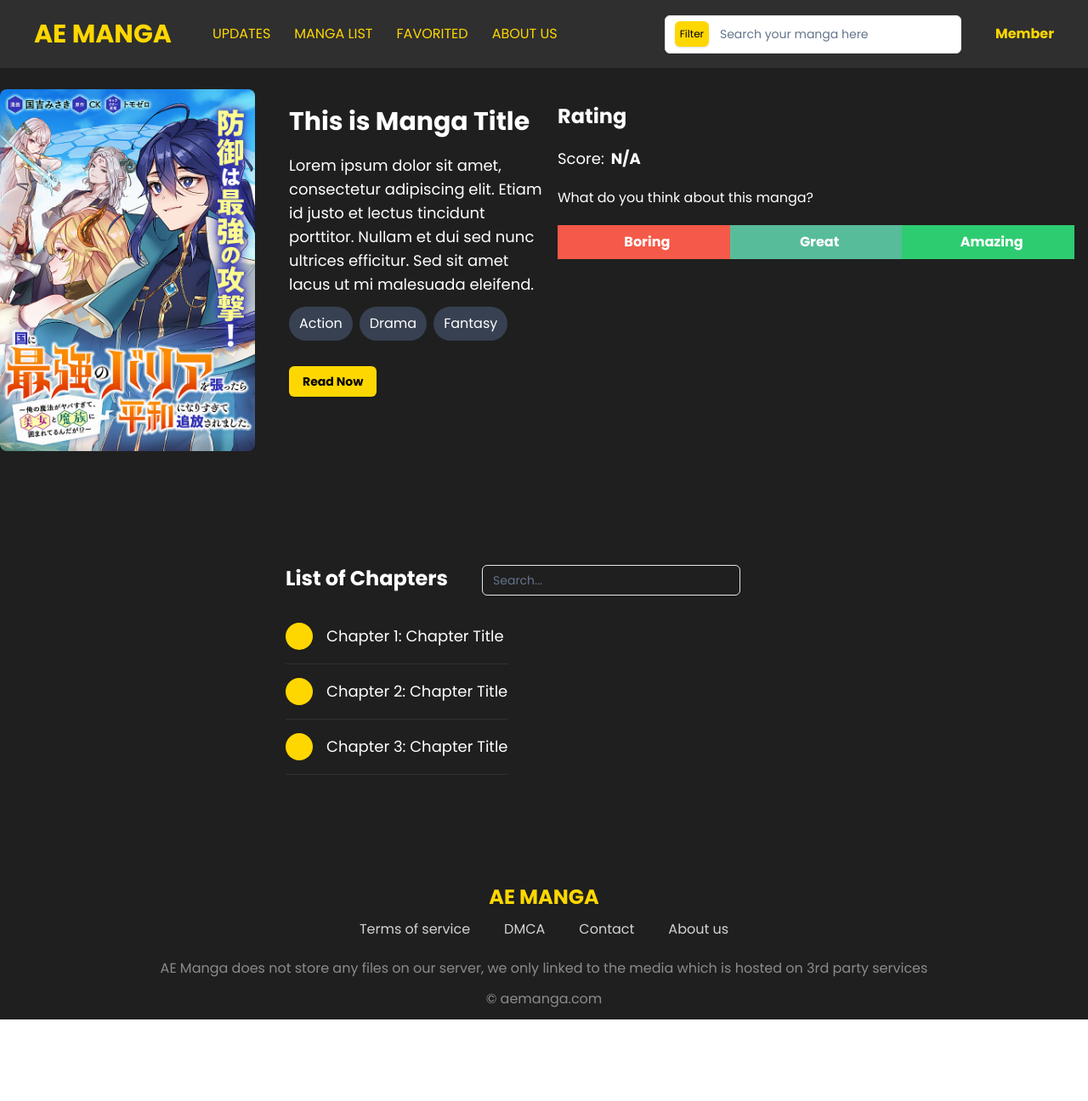
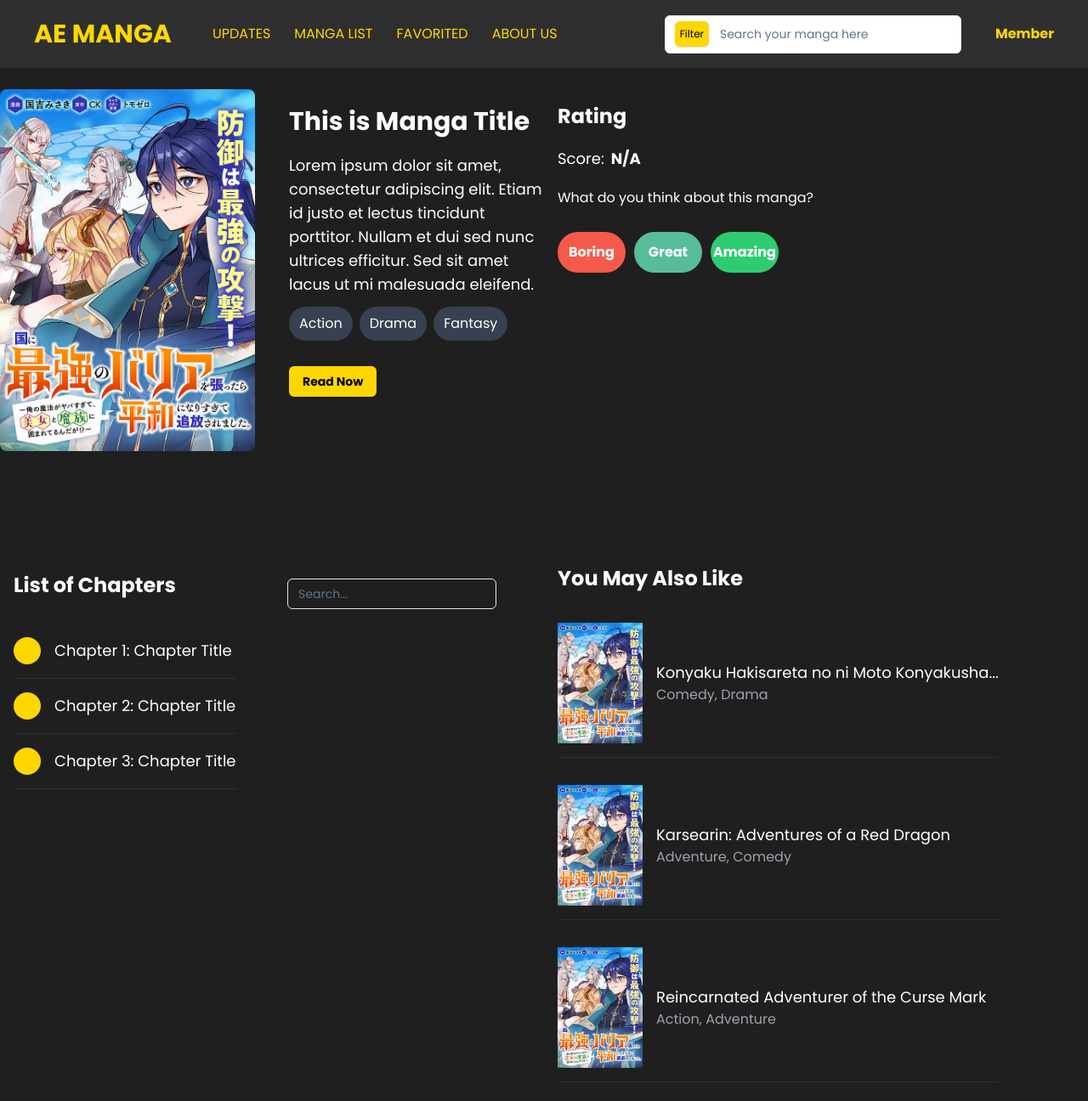
Before and after one commit to hoanggiata/Manga-Reader-Website, a Next.js app: page /detailpage in a window 1280 px wide. Shown: the top 1296 px of the page at 85% size. Before the commit the page ends 1200 px from the top, so only its background shows below. Built offline with nearby package versions, Linux system fonts and the light colour scheme.

Commit message:
Added other related list UI

```diff
--- a/src/app/detailpage/page.tsx
+++ b/src/app/detailpage/page.tsx
@@ -6,7 +6,7 @@ import Image from "next/image";
 import Link from "next/link";
 export default function DetailPage() {
     return (
-        <main className="bg-[#1f1f1f] h-[150vh] relative">
+        <main className="bg-[#1f1f1f] h-[250vh] relative">
             <Header/>
             {/* chi tiết card Manga */}
             <div className="container mx-auto px-4 lg:px-0 flex flex-wrap flex-col lg:flex-row w-full h-[70vh]">
@@ -47,28 +47,31 @@ export default function DetailPage() {
                     <div className="text-white text-base font-light mt-3">
                         <span className="mr-2">What do you think about this manga?</span>
                     </div>
-                <div className="flex flex-row justify-between mt-5">
-                    <button className="w-full py-2 px-4 bg-[#F55949] text-white font-bold hover:text-opacity-75">
-                    {/* onClick={() => handleOptionClick("Boring")}> */}
-                        <span className="mr-2"></span> Boring
+                    <div className="flex flex-wrap gap-2 items-left mt-5">
+                        <div className="mt-2">
+                            <button className="w-20 h-12 rounded-full bg-[#F55949] text-white font-bold hover:text-opacity-75 text-center mr-2.5">
+                                <span>Boring</span>
                             </button>
-                    <button className="w-full py-2 px-4 bg-[#57BC99] text-white font-bold hover:text-opacity-75">
-                    {/*  onClick={() => handleOptionClick("Great")}> */}
-                    <span className="mr-2"></span>Great
+                            <button className="w-20 h-12 rounded-full bg-[#57BC99] text-white font-bold hover:text-opacity-75 text-center mr-2.5">
+                                <span>Great</span>
                             </button>
-                    <button className="w-full py-2 px-4 bg-[#2ECC71] text-white font-bold hover:text-opacity-75">
-                    {/* onClick={() => handleOptionClick("Amazing")}> */}
-                    <span className="mr-2"></span>Amazing
+                            <button className="w-20 h-12 rounded-full bg-[#2ECC71] text-white font-bold hover:text-opacity-75 text-center mr-2.5">
+                                <span>Amazing</span>
                             </button>
+                        </div>
                     </div>
                 </div>
             </div>
 
             {/* List of chapters */}
-            <div className="container mx-auto w-full lg:w-1/2 overflow-auto px-4 pt-10 lg:pt-0 pb-10 flex flex-wrap">
-                <h2 className="text-2xl text-white font-bold mb-5">List of Chapters</h2>
-                <Input className="w-full lg:w-1/2 ml-10" placeholder="Search..." />
-                <ul className="list-none p-0 m-0 border-t-1 border-[#2f2f2f] mt-0">
+            <div className="container mx-auto px-4 lg:px-0 flex flex-wrap flex-col lg:flex-row w-full h-10">
+                <div className="container mx-auto w-full lg:w-1/2 overflow-auto px-4 pt-10 lg:pt-0 pb-10 flex flex-wrap h-[40vh]">
+                    <div className="flex justify-between items-center">
+                        <h2 className="text-2xl text-white font-bold mr-10 mb-5 lg:w-1/2">List of Chapters</h2>
+                        <Input className="w-full lg:w-1/2 ml-10 text-white" placeholder="Search..."/>
+                    </div>
+                    <div>
+                        <ul className="list-none p-0 m-0 border-t-1 border-[#2f2f2f] flex flex-col">
                             <li className="flex items-center border-b border-[#2f2f2f] py-4">
                                 <div className="w-8 h-8 bg-[#FFD700] rounded-full mr-4"></div>
                                 <Link href="#">
@@ -95,13 +98,65 @@ export default function DetailPage() {
                             </li>
                         </ul>
                     </div>
-            {/* Fitter */}
-            <div>
-
                 </div>
-            {/* Comment */}
-            <div>
-
+                {/* Danh sách liên quan */}
+                <div className="container mx-auto w-full lg:w-1/2 overflow-auto px-4 pt-10 lg:pt-0 pb-10 flex flex-wrap">
+                    <h2 className="text-2xl text-white font-bold mb-5">You May Also Like</h2>
+                    <ul className="list-none p-0 m-0 border-t-1 border-[#2f2f2f] mt-0">
+                        <li className="flex items-center border-b border-[#2f2f2f] py-4 mb-4">
+                            <div className="w-15 h-15 bg-gray-200 rounded-full mr-4">
+                                <img src="/images/DemoCover.png" alt="Konyaku Hakisareta no ni Moto Konyakusha..." width="100" height="50" />
+                            </div>
+                            <div className="flex flex-col">
+                                <Link href="#">
+                                <span className="text-white hover:text-opacity-75 text-lg font-medium block cursor-pointer">
+                                    Konyaku Hakisareta no ni Moto Konyakusha...
+                                </span>
+                                </Link>
+                                <span className="text-gray-400 text-base">Comedy, Drama</span>
+                            </div>
+                        </li>
+                        <li className="flex items-center border-b border-[#2f2f2f] py-4 mb-4">
+                            <div className="w-15 h-15 bg-gray-200 rounded-full mr-4">
+                                <img src="/images/DemoCover.png" alt="Karsearin: Adventures of a Red Dragon" width="100" height="50"/>
+                            </div>
+                            <div className="flex flex-col">
+                                <Link href="#">
+                                <span className="text-white hover:text-opacity-75 text-lg font-medium block cursor-pointer">
+                                    Karsearin: Adventures of a Red Dragon
+                                </span>
+                                </Link>
+                                <span className="text-gray-400 text-base">Adventure, Comedy</span>
+                            </div>
+                        </li>
+                        <li className="flex items-center border-b border-[#2f2f2f] py-4 mb-4">
+                            <div className="w-15 h-15 bg-gray-200 rounded-full mr-4">
+                                <img src="/images/DemoCover.png" alt="Reincarnated Adventurer of the Curse Mark" width="100" height="50" />
+                            </div>
+                            <div className="flex flex-col">
+                                <Link href="#">
+                                <span className="text-white hover:text-opacity-75 text-lg font-medium block cursor-pointer">
+                                    Reincarnated Adventurer of the Curse Mark
+                                </span>
+                                </Link>
+                                <span className="text-gray-400 text-base">Action, Adventure</span>
+                            </div>
+                        </li>
+                        {/* <li className="flex items-center border-b border-[#2f2f2f] py-4 mb-4">
+                            <div className="w-15 h-15 bg-gray-200 rounded-full mr-4">
+                                <img src="/images/DemoCover.png" alt="Futari no Lion" width="100" height="50" />
+                            </div>
+                            <div className="flex flex-col">
+                                <Link href="#">
+                                <span className="text-white hover:text-opacity-75 text-lg font-medium block cursor-pointer">
+                                    Futari no Lion
+                                </span>
+                                </Link>
+                                <span className="text-gray-400 text-base">School, Shounen Ai</span>
+                            </div>
+                        </li> */}
+                    </ul>
+                </div>
             </div>
             <Footer/>
         </main>
--- a/src/app/page.tsx
+++ b/src/app/page.tsx
@@ -41,7 +41,7 @@ export default function Home() {
             <div style={{gridTemplateColumns: "repeat(2,400px)",gridAutoRows:"270px"}} className="grid gap-[10px] md:grid-cols-1">
 
               <div className="relative p-4 lg:m-3  lg:bg-[#2f2f2f] border-0 rounded-lg ">
-                <Link href="#" className="w-[140px] absolute mt-2">
+                <Link href="/detailpage" className="w-[140px] absolute mt-2">
                   <Image className="w-full h-full" src="/images/DemoCover.png" width={500} height={0} objectFit="contain" alt="Manga Cover"/>
                 </Link>
                 <div className="w-[50%] relative lg:text-sm float-right min-h-[200px] mt-2 ">
```
Lines whose indentation alone changed are shown as unchanged.
